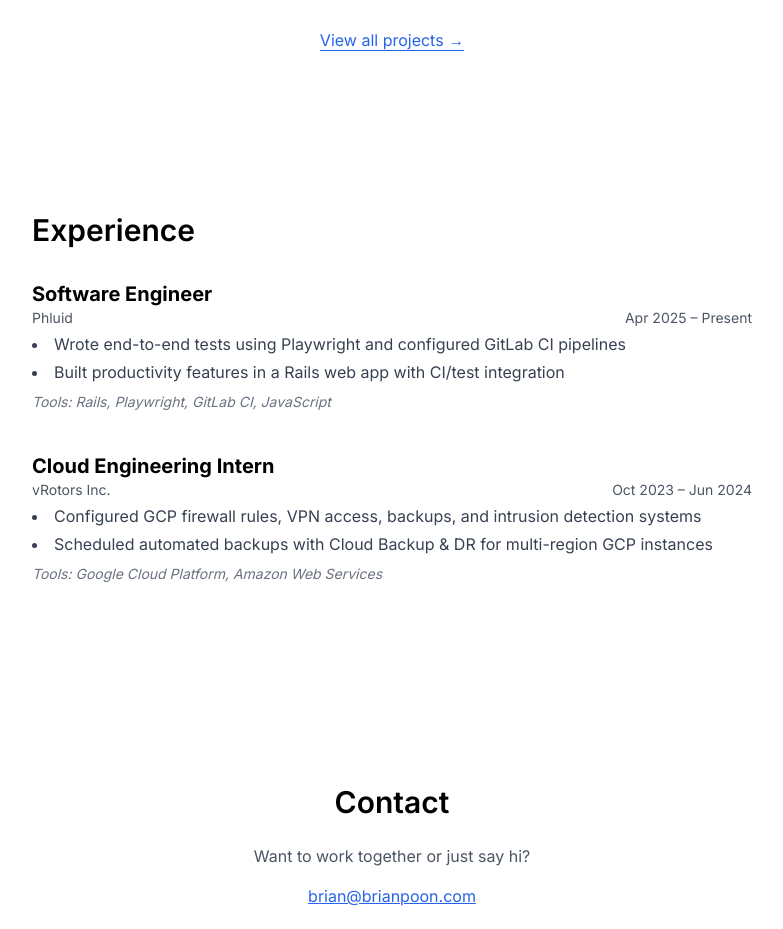
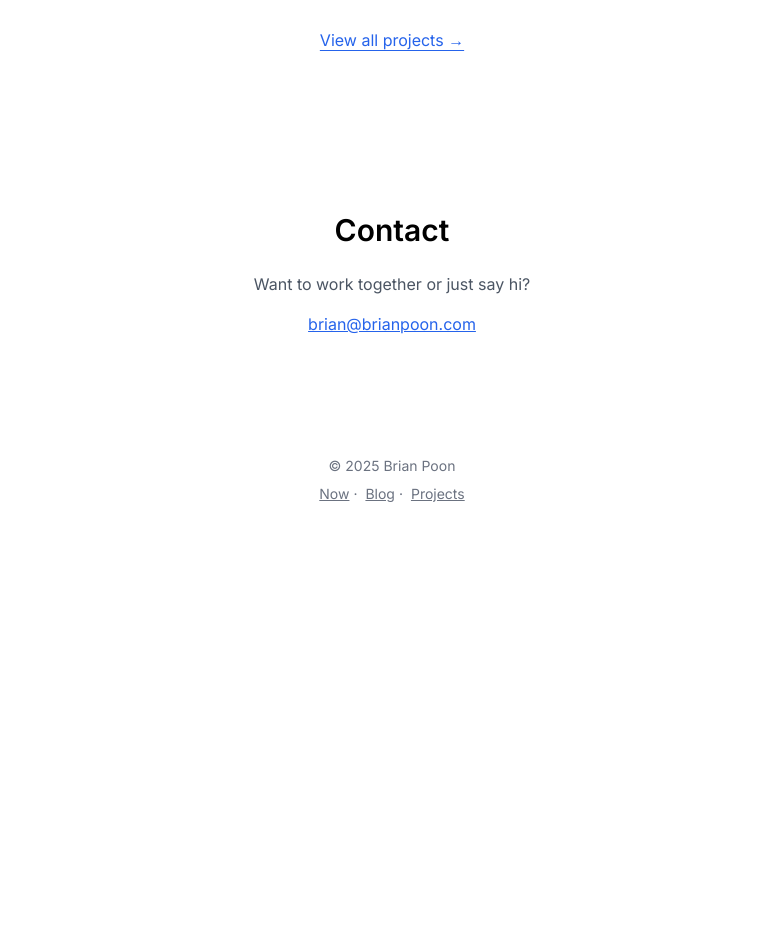
Before and after one commit to Brian-S-Poon/brianpoon.com, a React (Vite) app: page / in a window 1280 px wide. Shown: the part 1440-2369 px from the top of the page, without its empty margins (248-1031 px from the left). After the commit the page ends 1984 px from the top, so only its background shows below. Built offline with nearby package versions, Linux system fonts and the light colour scheme; the HTML template or start-up script is replaced by a standard one.

Commit message:
Remove Experience component

```diff
--- a/src/components/Experience.jsx
+++ /dev/null
@@ -1,63 +0,0 @@
-import React from 'react';
-import { motion } from 'framer-motion';
-
-const experiences = [
-  {
-    role: 'Software Engineer',
-    company: 'Phluid',
-    date: 'Apr 2025 – Present',
-    bullets: [
-      'Wrote end-to-end tests using Playwright and configured GitLab CI pipelines',
-      'Built productivity features in a Rails web app with CI/test integration',
-    ],
-    tools: 'Rails, Playwright, GitLab CI, JavaScript',
-  },
-  {
-    role: 'Cloud Engineering Intern',
-    company: 'vRotors Inc.',
-    date: 'Oct 2023 – Jun 2024',
-    bullets: [
-      'Configured GCP firewall rules, VPN access, backups, and intrusion detection systems',
-      'Scheduled automated backups with Cloud Backup & DR for multi-region GCP instances',
-    ],
-    tools: 'Google Cloud Platform, Amazon Web Services',
-  },
-];
-
-export default function Experience() {
-  return (
-    <motion.section
-      className="py-20 px-6 max-w-3xl mx-auto"
-      initial={{ opacity: 0, y: 10 }}
-      whileInView={{ opacity: 1, y: 0 }}
-      transition={{ duration: 0.5 }}
-      viewport={{ once: true }}
-    >
-      <h2 className="text-3xl font-semibold mb-8">Experience</h2>
-      {experiences.map((job, i) => (
-        <motion.div
-          key={i}
-          className="mb-10"
-          initial={{ opacity: 0, y: 10 }}
-          whileInView={{ opacity: 1, y: 0 }}
-          transition={{ delay: i * 0.1 }}
-          viewport={{ once: true }}
-        >
-          <h3 className="text-xl font-bold">{job.role}</h3>
-          <div className="text-gray-600 dark:text-gray-400 flex justify-between text-sm mb-1">
-            <span>{job.company}</span>
-            <span>{job.date}</span>
-          </div>
-          <ul className="list-disc list-inside space-y-1 text-gray-700 dark:text-gray-300">
-            {job.bullets.map((item, j) => (
-              <li key={j}>{item}</li>
-            ))}
-          </ul>
-          <p className="mt-2 text-sm text-gray-500 dark:text-gray-400 italic">
-            Tools: {job.tools}
-          </p>
-        </motion.div>
-      ))}
-    </motion.section>
-  );
-}
--- a/src/pages/Home.jsx
+++ b/src/pages/Home.jsx
@@ -3,7 +3,6 @@ import { motion } from 'framer-motion';
 import Hero from '../components/Hero';
 import About from '../components/About';
 import Projects from '../components/Projects';
-import Experience from '../components/Experience';
 import Contact from '../components/Contact';
 import Footer from '../components/Footer';
 
@@ -18,7 +17,6 @@ export default function Home() {
       <Hero />
       <About />
       <Projects />
-      <Experience />
       <Contact />
       <Footer />
     </motion.div>
```
